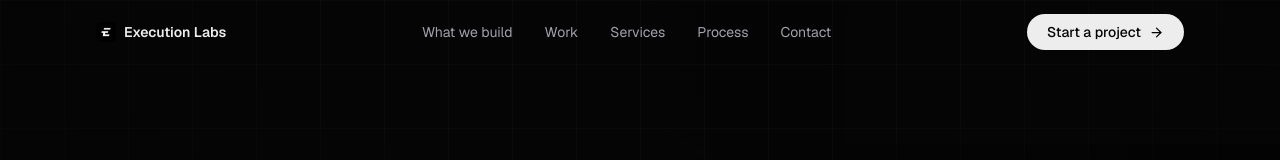
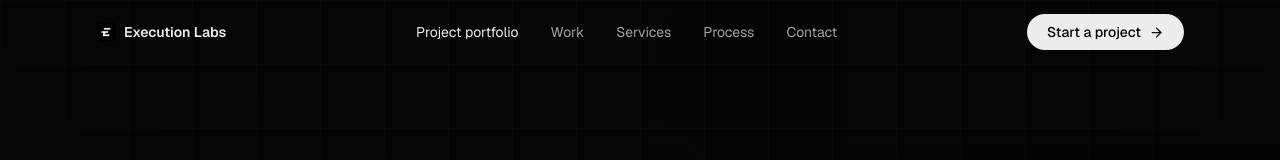
Before and after one commit to povssam/execution-labs-web, a Next.js app: page / in a window 1280 px wide. Shown: the top 160 px of the page. Built offline with nearby package versions, Linux system fonts and the light colour scheme.

Commit message:
fix homepage portfolio navigation target

```diff
--- a/src/components/Nav.tsx
+++ b/src/components/Nav.tsx
@@ -12,14 +12,14 @@ import { Logo } from "./brand/Logo";
 type NavLink = { href: string; label: string; section?: string };
 
 const links: NavLink[] = [
-  { href: "/#what-we-build", label: "What we build", section: "what-we-build" },
+  { href: "/#selected-work", label: "Project portfolio", section: "selected-work" },
   { href: "/work", label: "Work" },
   { href: "/services", label: "Services" },
   { href: "/#process", label: "Process", section: "process" },
   { href: "/contact", label: "Contact" },
 ];
 
-const scrollSpyIds = ["what-we-build", "selected-work", "process"];
+const scrollSpyIds = ["selected-work", "process"];
 
 export function Nav() {
   const pathname = usePathname();
```
